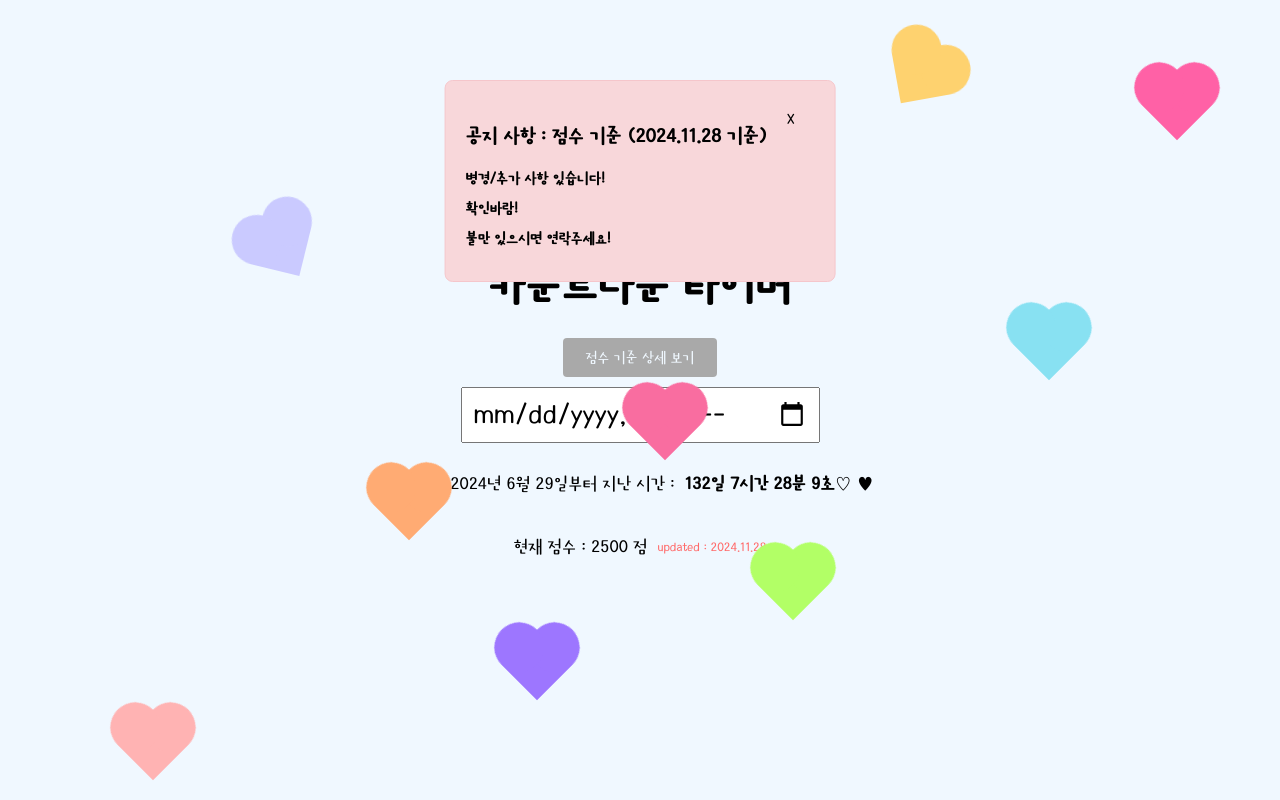
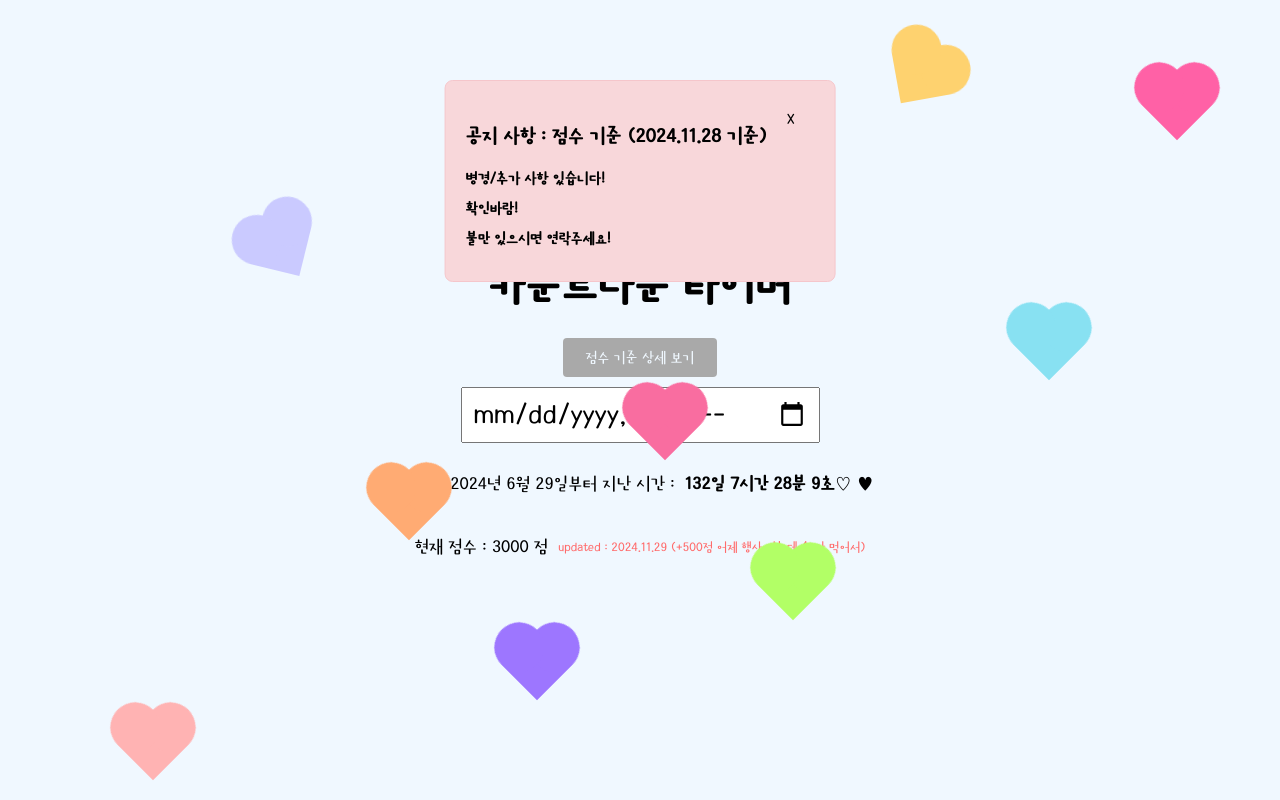
Before and after one commit to ffferncake/countdown-app, a React (Create React App) app: page / in a window 1280 px wide. Built offline with nearby package versions, Linux system fonts and the light colour scheme.

Commit message:
점수 업데이트

```diff
--- a/src/App.js
+++ b/src/App.js
@@ -249,8 +249,8 @@ function App() {
         )}
       </div>
       <div className="score-wrap">
-        <p className="score-heading">현재 점수 : 2500 점</p>
-        <p className="score-date">updated : 2024.11.28</p>
+        <p className="score-heading">현재 점수 : 3000 점</p>
+        <p className="score-date">updated : 2024.11.29 (+500점 어제 행사 있는데 술 안 먹어서)</p>
       </div>
       {/* <div className="progress-input-container">
         <label>
```
